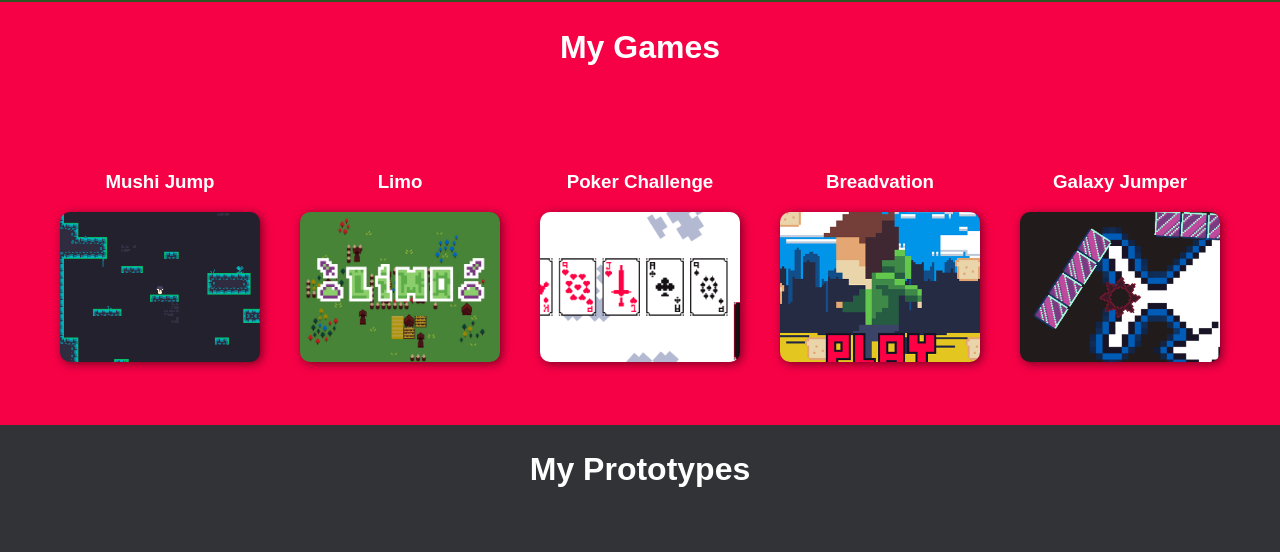
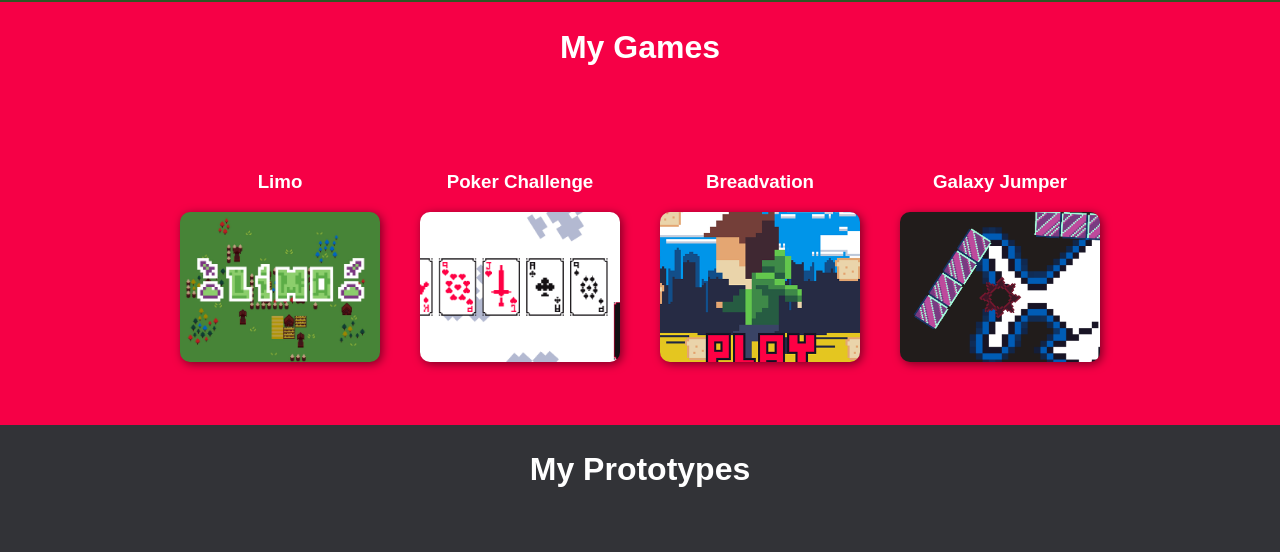
Before and after one commit to EvilMushroom99/Portfolio, a plain HTML site: page index.html in a window 1280 px wide. Shown: the part 783-1335 px from the top of the page. Drawn offline with Linux system fonts and the light colour scheme.

Commit message:
delete mushi jump

```diff
--- a/index.html
+++ b/index.html
@@ -32,9 +32,6 @@
 	<section id="Games">
 		<h2> My Games </h2>
 			<ul>
-				<li class="GameButton"><h3> Mushi Jump </h3>
-					<form action="WebGames/Mushi/index.html" target="_blank"><button type="submit"></button></form>
-				</li>
 				<li class="GameButton"><h3> Limo </h3>
 					<form action="WebGames/Limo/index.html" target="_blank"><button type="submit"></button></form>
 				</li>
--- a/style.css
+++ b/style.css
@@ -139,22 +139,18 @@ header nav{
 }
 
 #Games .GameButton:nth-child(1) Button{
-	background-image: url("Imgs/Mushi.png");
+	background-image: url("Imgs/LimoPortrait.jpg");
 }
 
 #Games .GameButton:nth-child(2) Button{
-	background-image: url("Imgs/LimoPortrait.jpg");
+	background-image: url("Imgs/PokerGameScreenshot.png");
 }
 
 #Games .GameButton:nth-child(3) Button{
-	background-image: url("Imgs/PokerGameScreenshot.png");
+	background-image: url("Imgs/BreadvationIcon.png");
 }
 
 #Games .GameButton:nth-child(4) Button{
-	background-image: url("Imgs/BreadvationIcon.png");
-}
-
-#Games .GameButton:nth-child(5) Button{
 	background-image: url("Imgs/Galaxy.png");
 }
 
```
